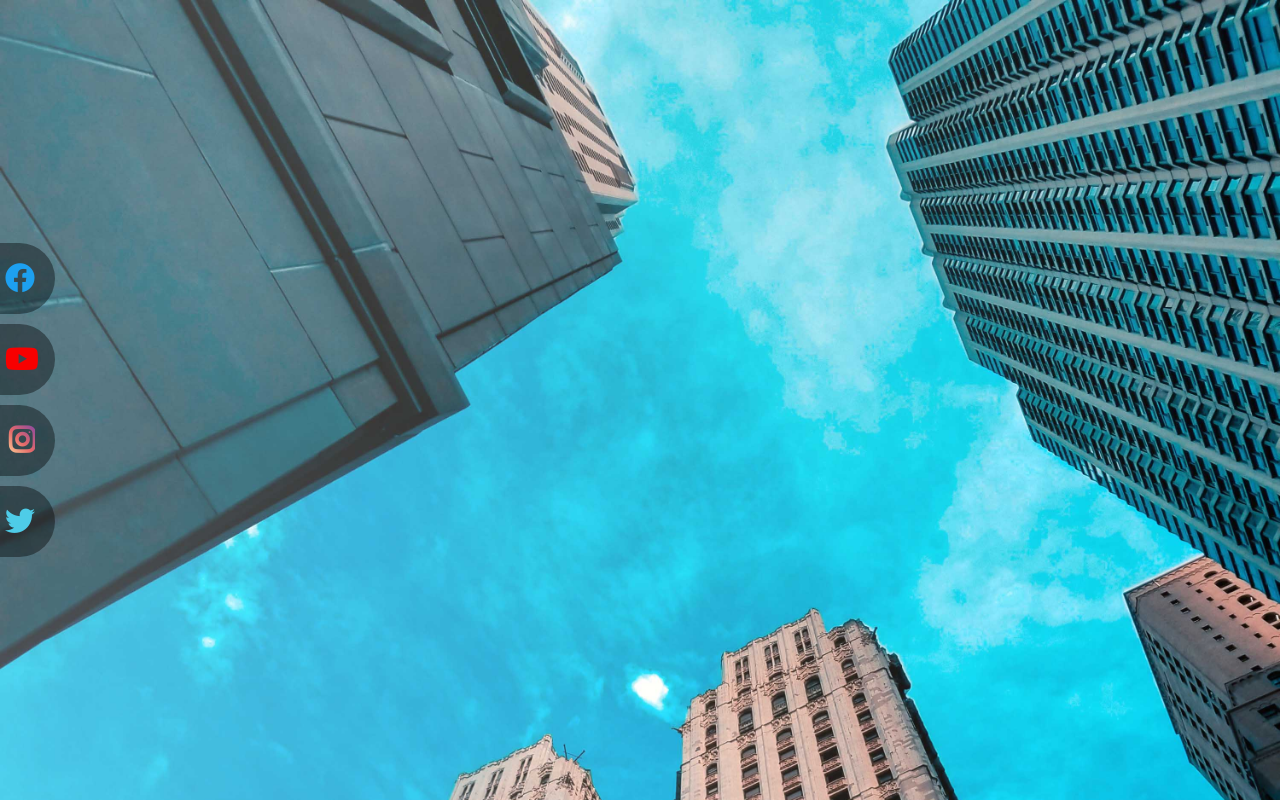
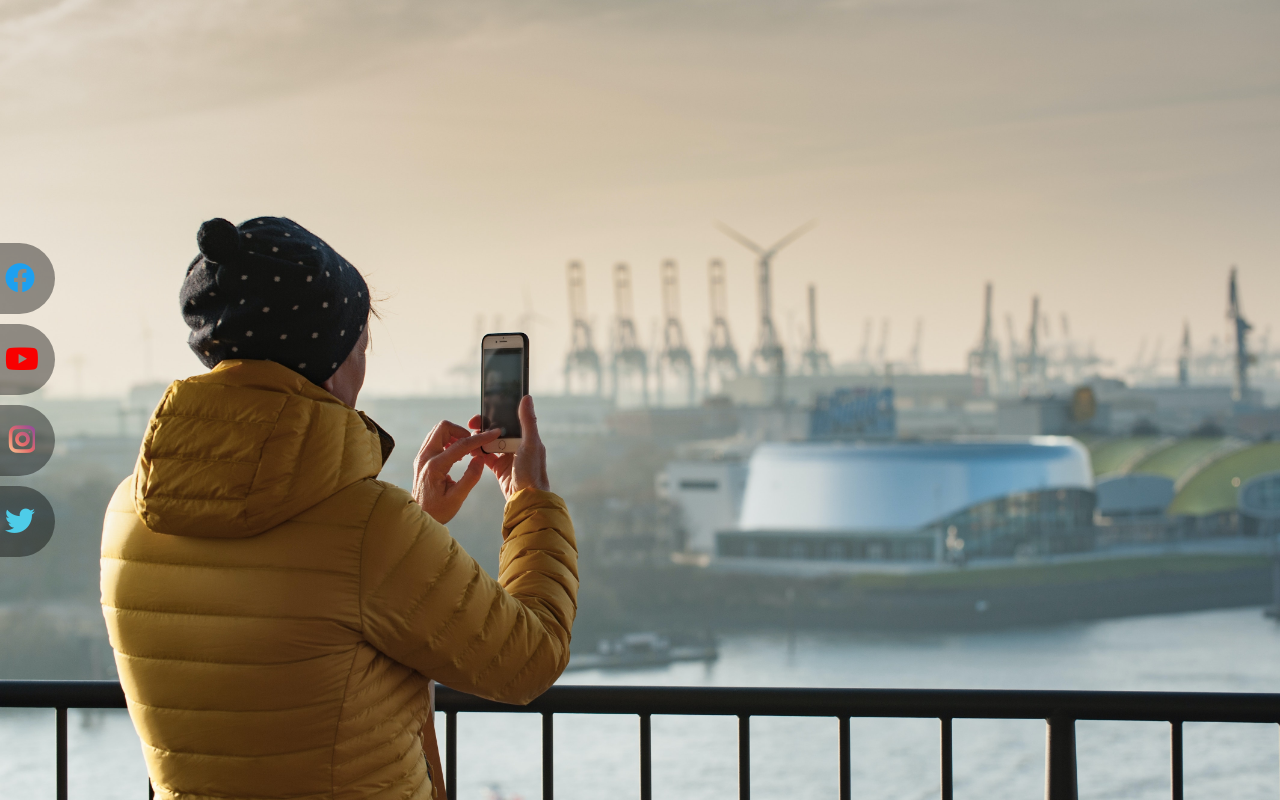
Before and after one commit to 8807010/social-media-buttons, a plain HTML site: page index.html in a window 1280 px wide. Drawn offline with Linux system fonts and the light colour scheme.

Commit message:
add preview

```diff
--- a/index.html
+++ b/index.html
@@ -1,7 +1,7 @@
 <!DOCTYPE html>
 <html lang="en">
 
-<link>
+<head>
   <meta charset="UTF-8">
   <meta http-equiv="X-UA-Compatible" content="IE=edge">
   <meta name="viewport" content="width=device-width, initial-scale=1.0">
--- a/style.css
+++ b/style.css
@@ -2,7 +2,7 @@ body {
   margin: 0;
   padding: 0;
   height: 100vh;
-  background: url(background.jpg) no-repeat;
+  background: url(./image/pexels-mali-maeder-268004.jpg) no-repeat;
   background-size: cover;
   font-family: 'Roboto', sans-serif;
 }
```
Also changed, not shown: image/background.jpg (renamed from background.jpg), image/pexels-mali-maeder-268004.jpg (added), 1 other file. Lines whose indentation alone changed are shown as unchanged.
